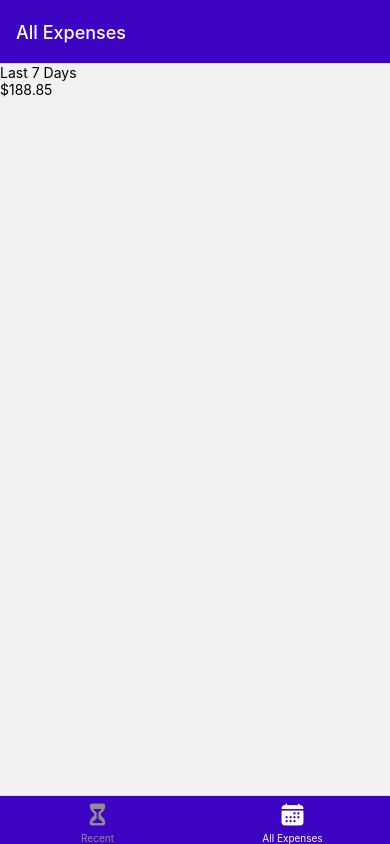
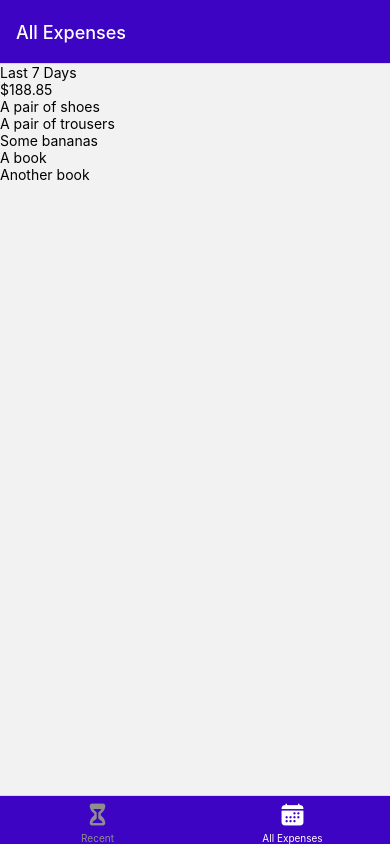
Before and after one commit to AliveKiwi/mm-react-native-tracxpense, a React Native app: screen /AllExpenses in a window 390 px wide. Built offline with nearby package versions, Linux system fonts and the light colour scheme.

Commit message:
132 component: passed data to FlatList inside ExpensesList UC

```diff
--- a/components/ExpensesOutput/ExpensesList.js
+++ b/components/ExpensesOutput/ExpensesList.js
@@ -1,9 +1,21 @@
 // 129 created, called in ExpensesOutput
-import { StyleSheet, FlatList } from 'react-native';
+import { StyleSheet, FlatList, Text } from 'react-native';
 import React from 'react';
 
-export default function ExpensesList() {
-  return <FlatList />;
+// 132 added function to pass to renderItem
+function renderExpenseItem(itemData) {
+  return <Text>{itemData.item.description}</Text>;
+}
+
+export default function ExpensesList({ expenses }) {
+  return (
+    // 132 passed values to data, renderItem, keyExtractor
+    <FlatList
+      data={expenses}
+      renderItem={renderExpenseItem}
+      keyExtractor={(item) => item.id}
+    />
+  );
 }
 
 const styles = StyleSheet.create({});
--- a/components/ExpensesOutput/ExpensesOutput.js
+++ b/components/ExpensesOutput/ExpensesOutput.js
@@ -41,9 +41,13 @@ const DUMMY_EXPENSES = [
 export default function ExpensesOutput({ expenses, expensesPeriod }) {
   return (
     <View>
-      {/* 130 passing props to ExpensesSummary for destructuring */}
+      {/*
+      130 passing props to ExpensesSummary for destructuring
+      131 passing DUMMY_EXPENSES to ExpensesSummary
+      132 passing DUMMY_EXPENSES to ExpensesList
+      */}
       <ExpensesSummary expenses={DUMMY_EXPENSES} periodName={expensesPeriod} />
-      <ExpensesList />
+      <ExpensesList expenses={DUMMY_EXPENSES} />
     </View>
   );
 }
```
